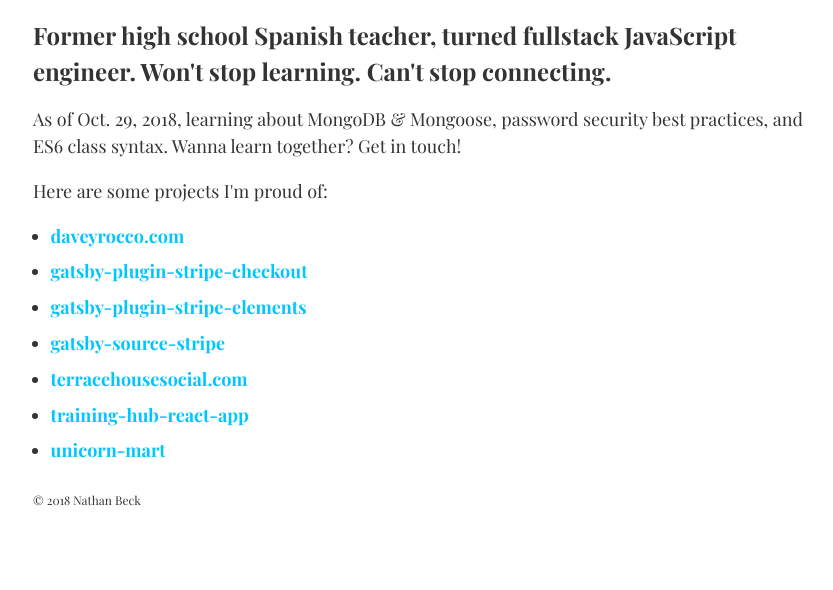
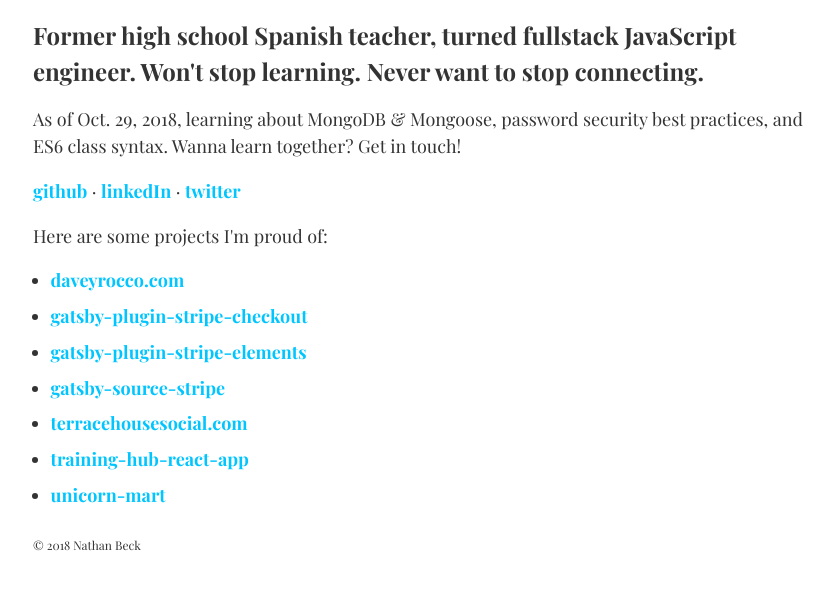
Before and after one commit to njosefbeck/njosefbeck.com, a Gatsby site: page / in a window 1280 px wide. Shown: the part 138-728 px from the top of the page, without its empty margins (217-1050 px from the left). Built offline with nearby package versions, Linux system fonts and the light colour scheme; Gatsby itself is replaced by a stand-in of ours; some packages are replaced by stand-ins of ours.

Commit message:
Add social media links

```diff
--- a/src/pages/index.js
+++ b/src/pages/index.js
@@ -15,9 +15,14 @@
   return (
     <Layout>
       <main className="Home">
-        <p className="lead">Former high school Spanish teacher, turned fullstack JavaScript engineer. Won't stop learning. Can't stop connecting.</p>
+        <p className="lead">Former high school Spanish teacher, turned fullstack JavaScript engineer. Won't stop learning. Never want to stop connecting.</p>
 
         <p>As of Oct. 29, 2018, learning about MongoDB & Mongoose, password security best practices, and ES6 class syntax. Wanna learn together? Get in touch!</p>
+
+        <p>
+          <a href="https://github.com/njosefbeck/" target="_blank" rel="noopener noreferrer">github</a> &middot; <a href="https://www.linkedin.com/in/njosefbeck" target="_blank" rel="noopener noreferrer">linkedIn</a> &middot; <a href="https://twitter.com/njosefbeck" target="_blank" rel="noopener noreferrer">twitter</a>
+
+        </p>
 
         <p>Here are some projects I'm proud of:</p>
 
```
